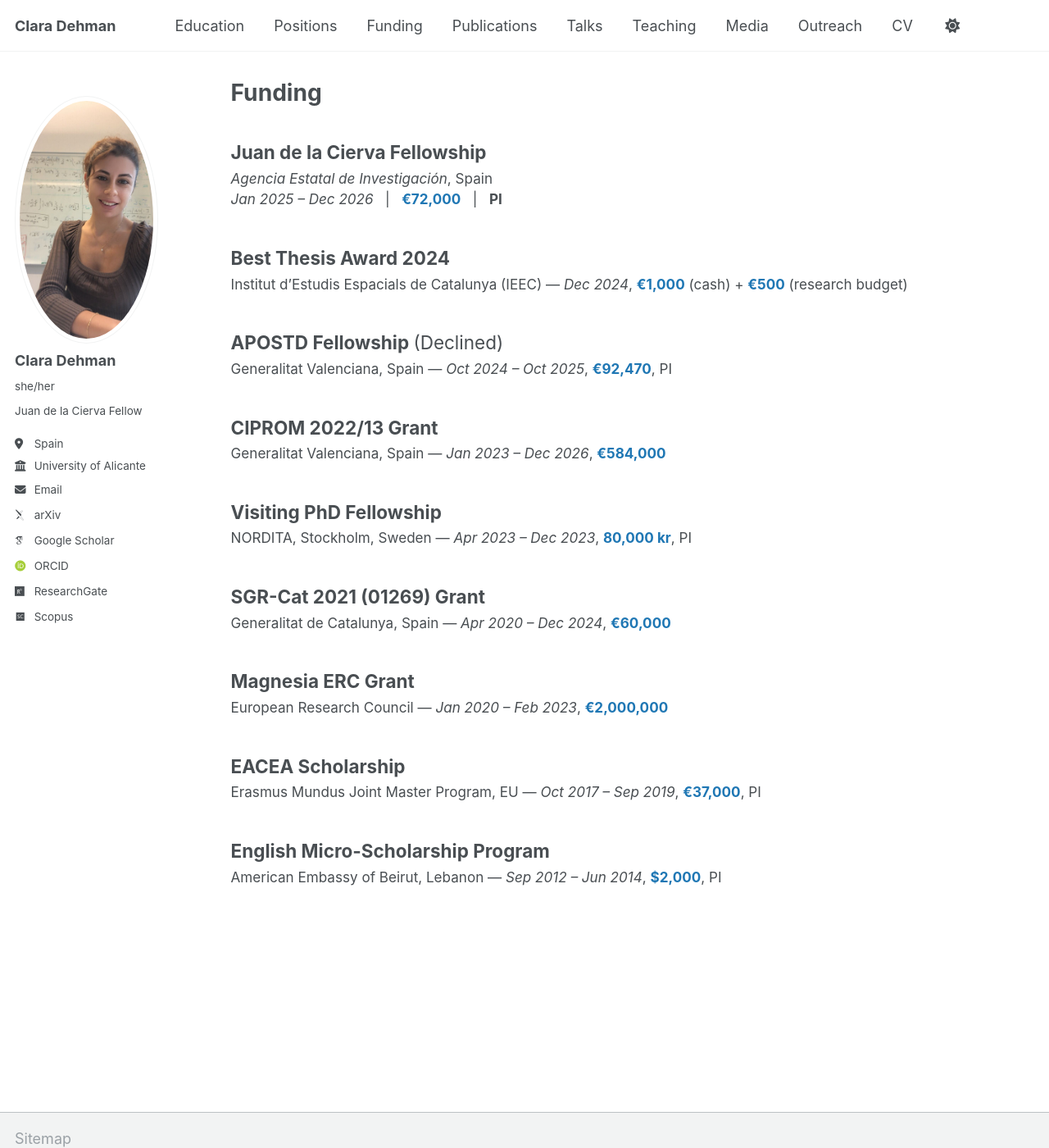
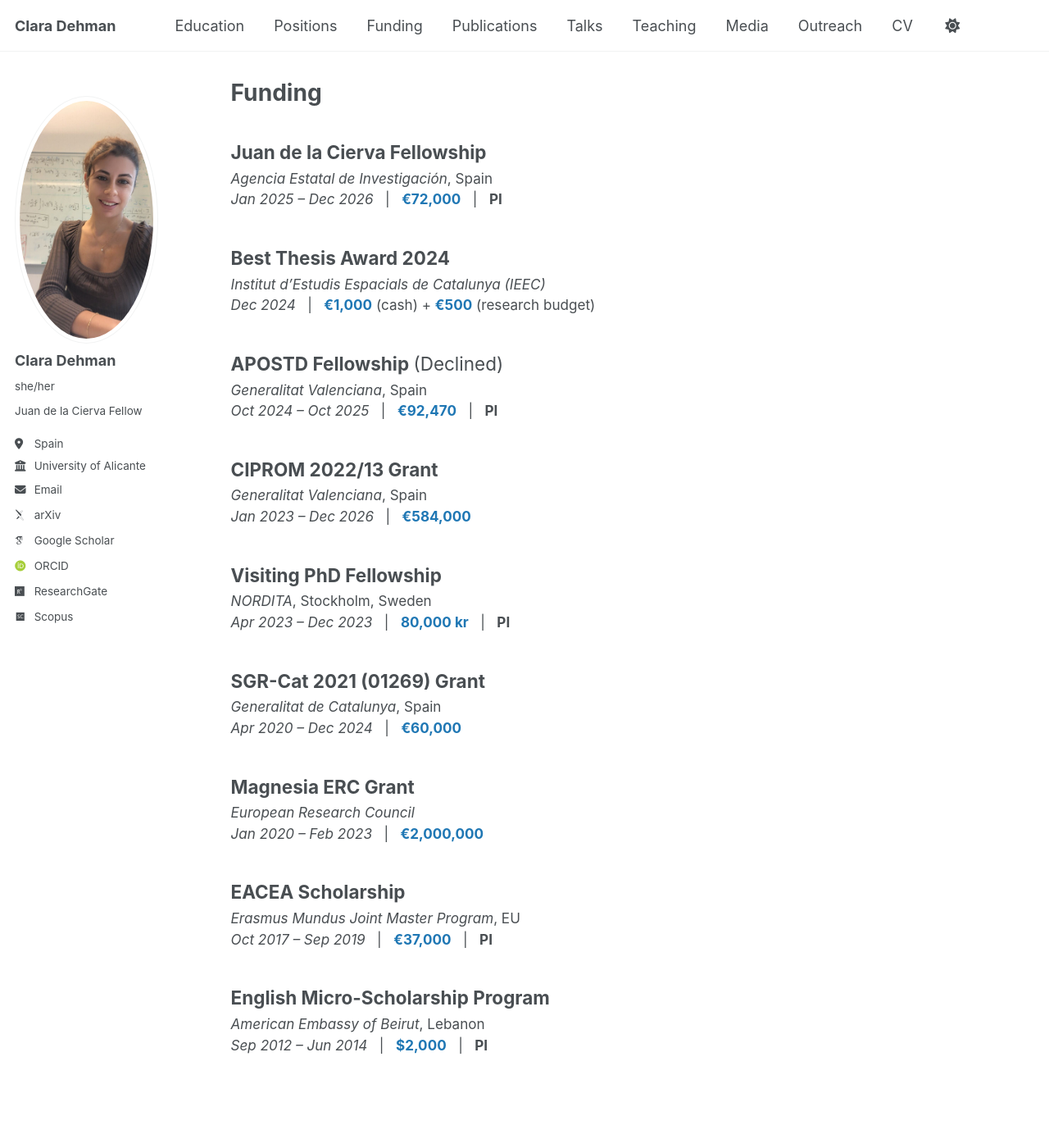
Before and after one commit to ClaraDehman/ClaraDehman.github.io, a Jekyll site: the page built from _pages/funding.html, in a window 1280 px wide and 1400 px high. Shown: the whole window at 82% size. Built offline with Jekyll 4.4.1, drawn with Linux system fonts in a browser that asks for light colours; some web fonts are replaced.

Commit message:
improving the style funding.html

```diff
--- a/_pages/funding.html
+++ b/_pages/funding.html
@@ -17,12 +17,11 @@
   </p>
 </div>
 
-
-
 <div class="archive__item">
   <h2 class="archive__item-title">Best Thesis Award 2024</h2>
   <p class="archive__item-excerpt" style="font-size: 0.95em;">
-    Institut d’Estudis Espacials de Catalunya (IEEC) — <em>Dec 2024</em>,
+    <em>Institut d’Estudis Espacials de Catalunya (IEEC)</em><br>
+    <em>Dec 2024</em> &nbsp; | &nbsp;
     <span style="color:#1f77b4; font-weight:bold;">€1,000</span> (cash) +
     <span style="color:#1f77b4; font-weight:bold;">€500</span> (research budget)
   </p>
@@ -31,15 +30,18 @@
 <div class="archive__item">
   <h2 class="archive__item-title">APOSTD Fellowship <span style="font-weight:normal;">(Declined)</span></h2>
   <p class="archive__item-excerpt" style="font-size: 0.95em;">
-    Generalitat Valenciana, Spain — <em>Oct 2024 – Oct 2025</em>,
-    <span style="color:#1f77b4; font-weight:bold;">€92,470</span>, PI
+    <em>Generalitat Valenciana</em>, Spain<br>
+    <em>Oct 2024 – Oct 2025</em> &nbsp; | &nbsp;
+    <span style="color:#1f77b4; font-weight:bold;">€92,470</span> &nbsp; | &nbsp;
+    <strong>PI</strong>
   </p>
 </div>
 
 <div class="archive__item">
   <h2 class="archive__item-title">CIPROM 2022/13 Grant</h2>
   <p class="archive__item-excerpt" style="font-size: 0.95em;">
-    Generalitat Valenciana, Spain — <em>Jan 2023 – Dec 2026</em>,
+    <em>Generalitat Valenciana</em>, Spain<br>
+    <em>Jan 2023 – Dec 2026</em> &nbsp; | &nbsp;
     <span style="color:#1f77b4; font-weight:bold;">€584,000</span>
   </p>
 </div>
@@ -47,15 +49,18 @@
 <div class="archive__item">
   <h2 class="archive__item-title">Visiting PhD Fellowship</h2>
   <p class="archive__item-excerpt" style="font-size: 0.95em;">
-    NORDITA, Stockholm, Sweden — <em>Apr 2023 – Dec 2023</em>,
-    <span style="color:#1f77b4; font-weight:bold;">80,000 kr</span>, PI
+    <em>NORDITA</em>, Stockholm, Sweden<br>
+    <em>Apr 2023 – Dec 2023</em> &nbsp; | &nbsp;
+    <span style="color:#1f77b4; font-weight:bold;">80,000 kr</span> &nbsp; | &nbsp;
+    <strong>PI</strong>
   </p>
 </div>
 
 <div class="archive__item">
   <h2 class="archive__item-title">SGR-Cat 2021 (01269) Grant</h2>
   <p class="archive__item-excerpt" style="font-size: 0.95em;">
-    Generalitat de Catalunya, Spain — <em>Apr 2020 – Dec 2024</em>,
+    <em>Generalitat de Catalunya</em>, Spain<br>
+    <em>Apr 2020 – Dec 2024</em> &nbsp; | &nbsp;
     <span style="color:#1f77b4; font-weight:bold;">€60,000</span>
   </p>
 </div>
@@ -63,7 +68,8 @@
 <div class="archive__item">
   <h2 class="archive__item-title">Magnesia ERC Grant</h2>
   <p class="archive__item-excerpt" style="font-size: 0.95em;">
-    European Research Council — <em>Jan 2020 – Feb 2023</em>,
+    <em>European Research Council</em><br>
+    <em>Jan 2020 – Feb 2023</em> &nbsp; | &nbsp;
     <span style="color:#1f77b4; font-weight:bold;">€2,000,000</span>
   </p>
 </div>
@@ -71,15 +77,19 @@
 <div class="archive__item">
   <h2 class="archive__item-title">EACEA Scholarship</h2>
   <p class="archive__item-excerpt" style="font-size: 0.95em;">
-    Erasmus Mundus Joint Master Program, EU — <em>Oct 2017 – Sep 2019</em>,
-    <span style="color:#1f77b4; font-weight:bold;">€37,000</span>, PI
+    <em>Erasmus Mundus Joint Master Program</em>, EU<br>
+    <em>Oct 2017 – Sep 2019</em> &nbsp; | &nbsp;
+    <span style="color:#1f77b4; font-weight:bold;">€37,000</span> &nbsp; | &nbsp;
+    <strong>PI</strong>
   </p>
 </div>
 
 <div class="archive__item">
   <h2 class="archive__item-title">English Micro-Scholarship Program</h2>
   <p class="archive__item-excerpt" style="font-size: 0.95em;">
-    American Embassy of Beirut, Lebanon — <em>Sep 2012 – Jun 2014</em>,
-    <span style="color:#1f77b4; font-weight:bold;">$2,000</span>, PI
+    <em>American Embassy of Beirut</em>, Lebanon<br>
+    <em>Sep 2012 – Jun 2014</em> &nbsp; | &nbsp;
+    <span style="color:#1f77b4; font-weight:bold;">$2,000</span> &nbsp; | &nbsp;
+    <strong>PI</strong>
   </p>
 </div>
```
